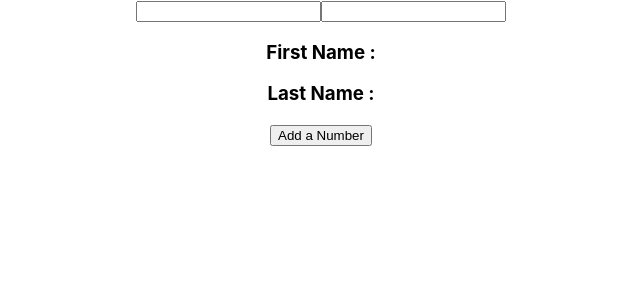
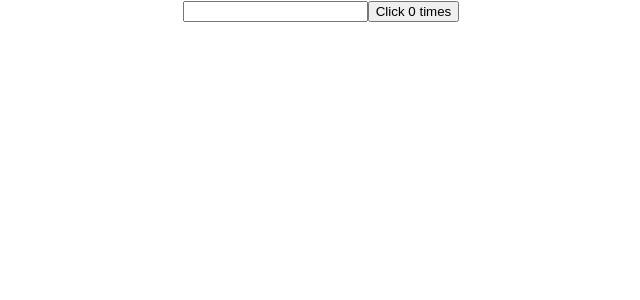
Before and after one commit to DenisRuparel/Full-Stack-Basic-To-Advance, a React (Create React App) app in the folder Srushti_Mam_Practical_Session/first-app/: page / in a window 1280 px wide. Shown: the top 300 px of the page, without its empty margins (319-959 px from the left). Built offline with nearby package versions, Linux system fonts and the light colour scheme.

Commit message:
fifteenth commit

```diff
--- a/Srushti_Mam_Practical_Session/first-app/src/App.js
+++ b/Srushti_Mam_Practical_Session/first-app/src/App.js
@@ -1,6 +1,7 @@
 import './App.css';
-import HookCounter3 from './components/HookCounter3';
-import HookCounter4 from './components/HookCounter4';
+import HookCounter5 from './components/HookCounter5';
+// import HookCounter3 from './components/HookCounter3';
+// import HookCounter4 from './components/HookCounter4';
 // import Demo from './components/Demo';
 // import ErrorBoundary from './components/ErrorBoundary';
 // import HookCounter from './components/HookCounter';
@@ -33,8 +34,9 @@
         <Demo deptname="IT"/>
         <Demo deptname="CSE"/>
       </ErrorBoundary> */}
-      <HookCounter3/>
-      <HookCounter4/>
+      {/* <HookCounter3/>
+      <HookCounter4/> */}
+      <HookCounter5/>
     </div>
   );
 }
--- /dev/null
+++ b/Srushti_Mam_Practical_Session/first-app/src/components/HookCounter5.js
@@ -0,0 +1,20 @@
+import React, { useEffect, useState } from 'react'
+
+const HookCounter5 = () => {
+
+    const [count, setCount] = useState(0)
+    const [name, setName] = useState('')
+
+    useEffect(() => {
+        console.log('useEffect - Updating document title')
+        document.title = `You clicked ${count} times`
+    })
+  return (
+    <div>
+      <input type='text' value={name} onChange={e => setName(e.target.value)}/>
+      <button onClick={() => setCount(count + 1)}>Click {count} times</button>
+    </div>
+  )
+}
+
+export default HookCounter5
```
